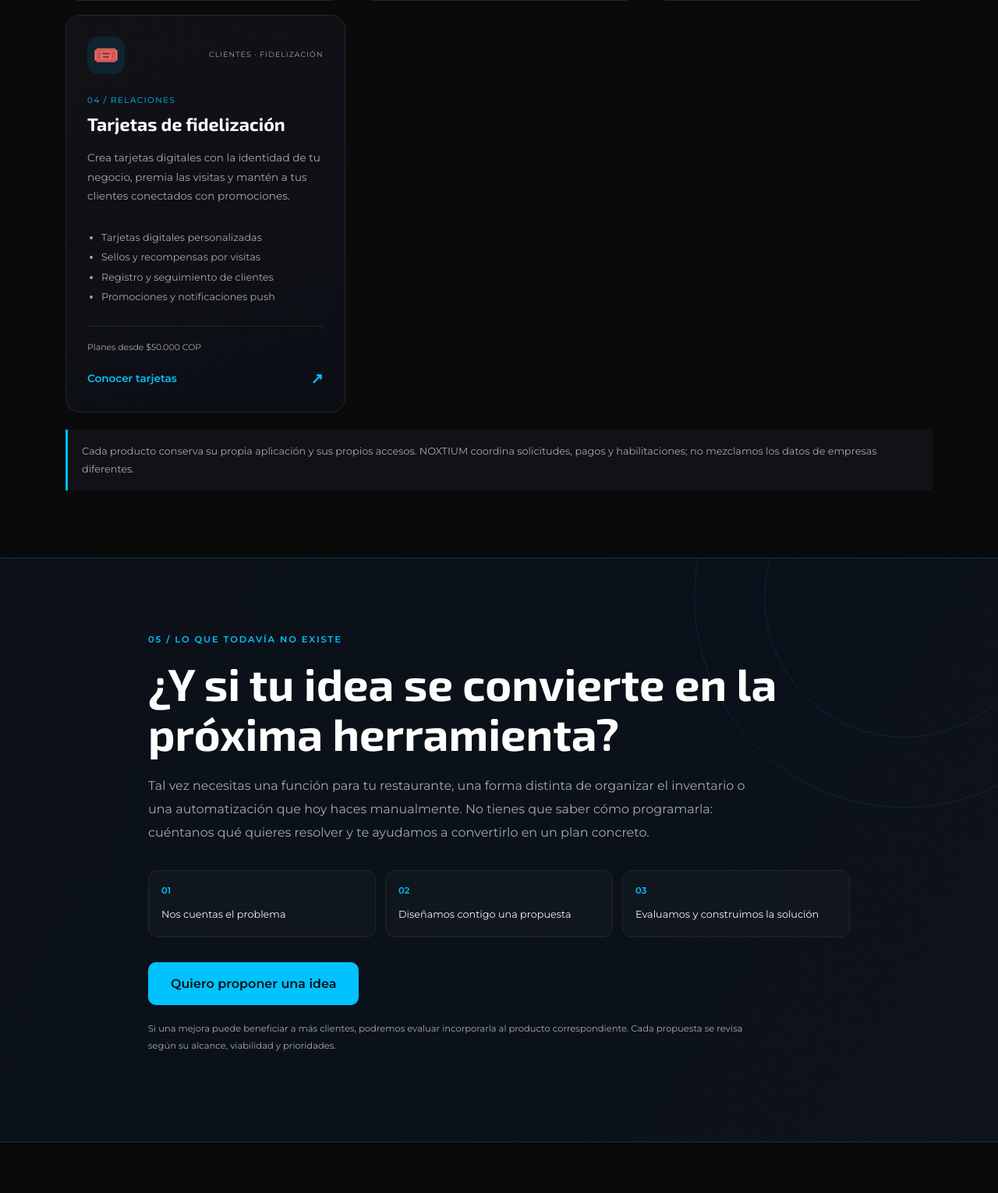
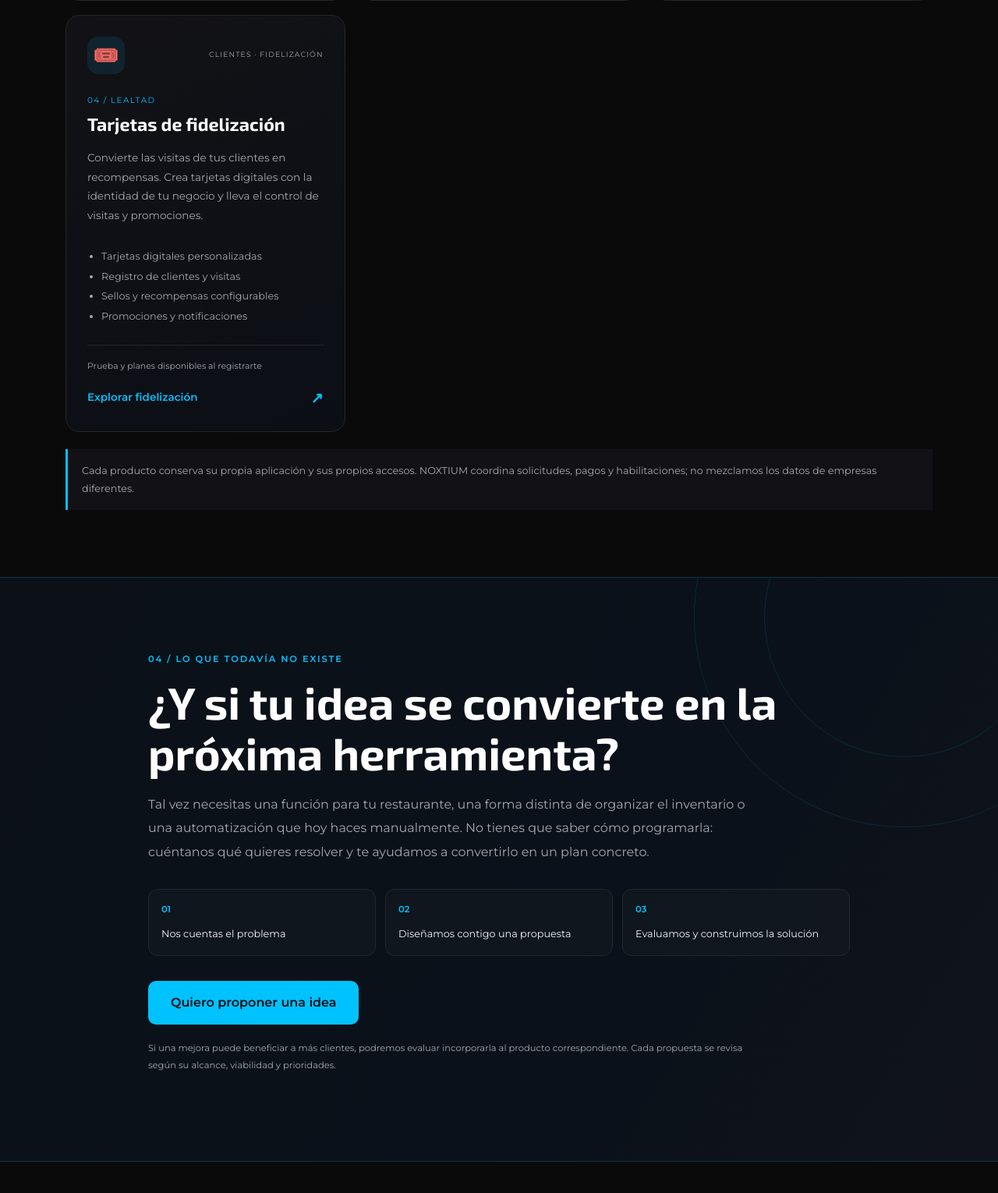
Before and after one commit to aebigor/Noxtium, a Flask app: page / in a window 1280 px wide. Shown: the part 1962-3492 px from the top of the page at 78% size. Run offline with Flask 3, Linux system fonts and the light colour scheme; parts of the project's set-up code (start-up, migrations or seed data) failed here and were passed over.

```diff
--- a/templates/dashboard.html
+++ b/templates/dashboard.html
@@ -45,7 +45,7 @@
   {% endif %}
 
   <div class="section-heading"><div><div class="eyebrow">MÁS HERRAMIENTAS</div><h2>Agrega productos a tu empresa</h2><p>Puedes contratar estos productos aunque ya tengas un plan activo de CRM. Un producto no cancela ni modifica otro.</p></div></div>
-  <div class="service-grid"><article class="service-card"><div class="service-icon">📦</div><h3>Inventario</h3><p>Controla existencias y movimientos con una cuenta independiente para tu empresa.</p><a class="btn btn--ghost full" href="{{ url_for('portal.service_detail', slug='inventario') }}">Solicitar acceso</a></article><article class="service-card"><div class="service-icon">🍽️</div><h3>Software de restaurante</h3><p>Elige módulos individuales o contrata el paquete completo por $1.500.000 COP.</p><a class="btn btn--primary full" href="{{ url_for('portal.service_detail', slug='imperio-del-barril') }}">Ver módulos y precios</a></article><article class="service-card"><div class="service-icon">🎟️</div><h3>Tarjetas de fidelización</h3><p>Fideliza clientes con tarjetas digitales, sellos, recompensas y promociones para tu negocio.</p><a class="btn btn--primary full" href="{{ url_for('portal.service_detail', slug='tarjetas-lealtad') }}">Ver módulo y planes</a></article><article class="service-card"><div class="service-icon">✦</div><h3>Desarrollo a la medida</h3><p>Cuéntanos qué función necesitas. Evaluaremos la idea junto contigo.</p><a class="btn btn--ghost full" href="{{ url_for('portal.request_consultation') }}">Contar mi idea</a></article></div>
+  <div class="service-grid"><article class="service-card"><div class="service-icon">📦</div><h3>Inventario</h3><p>Controla existencias y movimientos con una cuenta independiente para tu empresa.</p><a class="btn btn--ghost full" href="{{ url_for('portal.service_detail', slug='inventario') }}">Solicitar acceso</a></article><article class="service-card"><div class="service-icon">🍽️</div><h3>Software de restaurante</h3><p>Elige módulos individuales o contrata el paquete completo por $1.500.000 COP.</p><a class="btn btn--primary full" href="{{ url_for('portal.service_detail', slug='imperio-del-barril') }}">Ver módulos y precios</a></article><article class="service-card"><div class="service-icon">🎟️</div><h3>Tarjetas de fidelización</h3><p>Personaliza tarjetas digitales, registra visitas y crea recompensas para que tus clientes vuelvan.</p><a class="btn btn--primary full" href="{{ url_for('loyalty.pricing') }}">Ver tarjetas y planes</a></article><article class="service-card"><div class="service-icon">✦</div><h3>Desarrollo a la medida</h3><p>Cuéntanos qué función necesitas. Evaluaremos la idea junto contigo.</p><a class="btn btn--ghost full" href="{{ url_for('portal.request_consultation') }}">Contar mi idea</a></article></div>
 
   {% if consultations %}<div class="section-heading"><div><div class="eyebrow">SOLICITUDES</div><h2>Mis solicitudes de producto o integración</h2></div></div><div class="service-grid">{% for item in consultations %}<article class="service-card"><h3>🧩 Solicitud de {{ item.modules[0] if item.modules else 'integración' }}</h3><p>Contacto: {{ item.contact_method|capitalize }} · {{ item.contact_value }}</p><p>Módulos: {{ item.modules|join(', ') if item.modules else 'Por definir' }}</p><span class="service-badge">{{ item.status }}</span></article>{% endfor %}</div>{% endif %}
 </section>
--- a/templates/index.html
+++ b/templates/index.html
@@ -7,9 +7,9 @@
 <article class="product-card product-card--crm"><div class="product-card__top"><span class="product-icon">↗</span><span class="product-tag">VENTAS · WHATSAPP</span></div><p class="product-card__index">01 / RELACIONES</p><h3>CRM y agentes comerciales</h3><p>Organiza contactos, conversaciones y seguimientos. Prepara tu agente, conecta WhatsApp y evoluciona tus procesos comerciales con automatización.</p><ul><li>CRM y seguimiento de clientes</li><li>Conexión de WhatsApp y agente</li><li>Automatizaciones con n8n</li><li>Cupo incluido de tokens de IA para automatizar</li></ul><div class="product-card__bottom"><span>Planes desde $300.000 COP con tokens incluidos</span><a href="{{ url_for('portal.register', producto='crm-chatbot') }}" class="text-link">Explorar CRM <span>↗</span></a></div></article>
 <article class="product-card product-card--inventory"><div class="product-card__top"><span class="product-icon">▦</span><span class="product-tag">OPERACIÓN · CONTROL</span></div><p class="product-card__index">02 / EXISTENCIAS</p><h3>Inventario</h3><p>Controla productos, existencias y movimientos en una aplicación dedicada, con acceso propio para cada empresa.</p><ul><li>Control de productos y existencias</li><li>Registro de movimientos</li><li>Acceso habilitado de forma individual</li></ul><div class="product-card__bottom"><span>Solicitud revisada por nuestro equipo</span><a href="{{ url_for('portal.register', producto='inventario') }}" class="text-link">Solicitar acceso <span>↗</span></a></div></article>
 <article class="product-card product-card--restaurant"><div class="product-card__top"><span class="product-icon">✳</span><span class="product-tag">RESTAURANTES · OPERACIÓN</span></div><p class="product-card__index">03 / SERVICIO</p><h3>Software de restaurante</h3><p>Conecta la operación diaria y compra solo los módulos que necesitas.</p><ul><li>Menú digital desde $100.000 COP</li><li>Meseros, cocina, caja y asistencia</li><li>Inventario, alertas y reportes</li><li>Paquete completo por $1.500.000 COP</li></ul><div class="product-card__bottom"><span>Valores de activación por módulo</span><a href="{{ url_for('portal.register', producto='imperio-del-barril') }}" class="text-link">Ver módulos y precios <span>↗</span></a></div></article>
-<article class="product-card product-card--loyalty"><div class="product-card__top"><span class="product-icon">🎟️</span><span class="product-tag">CLIENTES · FIDELIZACIÓN</span></div><p class="product-card__index">04 / RELACIONES</p><h3>Tarjetas de fidelización</h3><p>Crea tarjetas digitales con la identidad de tu negocio, premia las visitas y mantén a tus clientes conectados con promociones.</p><ul><li>Tarjetas digitales personalizadas</li><li>Sellos y recompensas por visitas</li><li>Registro y seguimiento de clientes</li><li>Promociones y notificaciones push</li></ul><div class="product-card__bottom"><span>Planes desde $50.000 COP</span><a href="{{ url_for('portal.register', producto='tarjetas-lealtad') }}" class="text-link">Conocer tarjetas <span>↗</span></a></div></article>
+<article class="product-card"><div class="product-card__top"><span class="product-icon">🎟️</span><span class="product-tag">CLIENTES · FIDELIZACIÓN</span></div><p class="product-card__index">04 / LEALTAD</p><h3>Tarjetas de fidelización</h3><p>Convierte las visitas de tus clientes en recompensas. Crea tarjetas digitales con la identidad de tu negocio y lleva el control de visitas y promociones.</p><ul><li>Tarjetas digitales personalizadas</li><li>Registro de clientes y visitas</li><li>Sellos y recompensas configurables</li><li>Promociones y notificaciones</li></ul><div class="product-card__bottom"><span>Prueba y planes disponibles al registrarte</span><a href="{{ url_for('portal.register', producto='tarjetas-lealtad') }}" class="text-link">Explorar fidelización <span>↗</span></a></div></article>
 </div><p class="catalog-note">Cada producto conserva su propia aplicación y sus propios accesos. NOXTIUM coordina solicitudes, pagos y habilitaciones; no mezclamos los datos de empresas diferentes.</p></section>
-<section class="idea-section" id="idea"><div class="idea-orbit idea-orbit--one"></div><div class="idea-orbit idea-orbit--two"></div><div class="idea-section__content"><div class="eyebrow">05 / LO QUE TODAVÍA NO EXISTE</div><h2>¿Y si tu idea se convierte en la próxima herramienta?</h2><p>Tal vez necesitas una función para tu restaurante, una forma distinta de organizar el inventario o una automatización que hoy haces manualmente. No tienes que saber cómo programarla: cuéntanos qué quieres resolver y te ayudamos a convertirlo en un plan concreto.</p><div class="idea-steps"><div><b>01</b><span>Nos cuentas el problema</span></div><div><b>02</b><span>Diseñamos contigo una propuesta</span></div><div><b>03</b><span>Evaluamos y construimos la solución</span></div></div><a href="#contacto" class="btn btn--primary btn--lg">Quiero proponer una idea</a><p class="idea-footnote">Si una mejora puede beneficiar a más clientes, podremos evaluar incorporarla al producto correspondiente. Cada propuesta se revisa según su alcance, viabilidad y prioridades.</p></div></section>
+<section class="idea-section" id="idea"><div class="idea-orbit idea-orbit--one"></div><div class="idea-orbit idea-orbit--two"></div><div class="idea-section__content"><div class="eyebrow">04 / LO QUE TODAVÍA NO EXISTE</div><h2>¿Y si tu idea se convierte en la próxima herramienta?</h2><p>Tal vez necesitas una función para tu restaurante, una forma distinta de organizar el inventario o una automatización que hoy haces manualmente. No tienes que saber cómo programarla: cuéntanos qué quieres resolver y te ayudamos a convertirlo en un plan concreto.</p><div class="idea-steps"><div><b>01</b><span>Nos cuentas el problema</span></div><div><b>02</b><span>Diseñamos contigo una propuesta</span></div><div><b>03</b><span>Evaluamos y construimos la solución</span></div></div><a href="#contacto" class="btn btn--primary btn--lg">Quiero proponer una idea</a><p class="idea-footnote">Si una mejora puede beneficiar a más clientes, podremos evaluar incorporarla al producto correspondiente. Cada propuesta se revisa según su alcance, viabilidad y prioridades.</p></div></section>
 <section class="how-section"><div class="section-heading section-heading--intro"><div><div class="eyebrow">CLARO DESDE EL PRINCIPIO</div><h2>Así trabajamos contigo</h2></div></div><div class="how-grid"><article><span>01</span><h3>Explora</h3><p>Encuentra la herramienta que resuelve tu necesidad actual.</p></article><article><span>02</span><h3>Solicita</h3><p>Registra tu empresa, elige un servicio o agenda una conversación.</p></article><article><span>03</span><h3>Activa con seguridad</h3><p>Verificamos el pago y coordinamos el acceso a la aplicación correspondiente.</p></article><article><span>04</span><h3>Evoluciona</h3><p>Cuéntanos qué falta. Las necesidades reales orientan las mejoras futuras.</p></article></div></section>
 <section class="contact" id="contacto"><div class="contact__inner"><div class="contact__text"><div class="eyebrow">HABLEMOS</div><h2>Tu siguiente mejora empieza con una conversación.</h2><p>No necesitas tener todos los detalles definidos. Cuéntanos qué haces, qué te frena y qué te gustaría cambiar.</p><div class="contact-promises"><span>✓ Sin tecnicismos innecesarios</span><span>✓ Escuchamos antes de proponer</span><span>✓ Alcance y próximos pasos claros</span></div></div><form class="contact__form" action="{{ url_for('contacto') }}" method="POST"><label for="nombre">Nombre</label><input type="text" id="nombre" name="nombre" placeholder="¿Cómo te llamas?" required><label for="correo">Correo</label><input type="email" id="correo" name="correo" placeholder="tu@empresa.com" required><label for="mensaje">¿Qué quieres resolver?</label><textarea id="mensaje" name="mensaje" rows="5" placeholder="Cuéntanos tu idea, tu proceso o la herramienta que te interesa..." required></textarea><button type="submit" class="btn btn--primary btn--lg">Enviar mi idea</button><small>Usaremos estos datos únicamente para responder tu solicitud.</small></form></div></section>
 {% endblock %}
```
